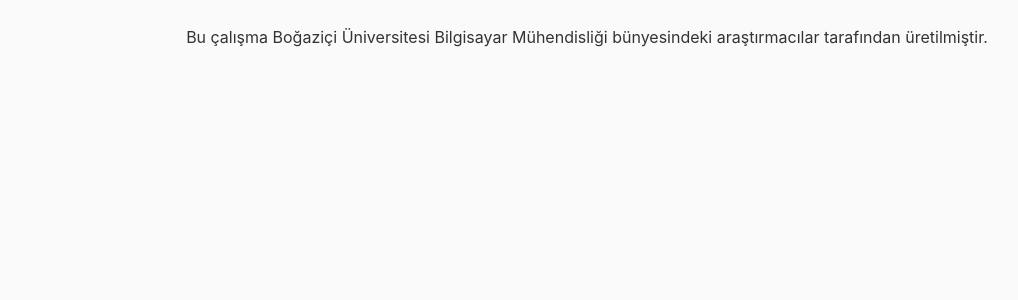
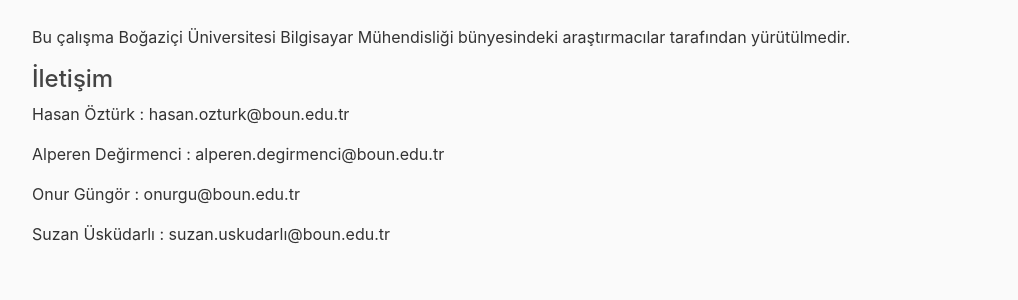
Before and after one commit to derlem/kanarya, a Django app: page /game/about/ in a window 1280 px wide. Shown: the part 56-356 px from the top of the page, without its empty margins (53-1071 px from the left). Run offline with Django 3.2, Linux system fonts and the light colour scheme; parts of the project's set-up code (start-up, migrations or seed data) failed here and were passed over; some libraries are stand-ins or nearby versions.

Commit message:
Add contact info into the about page

```diff
--- a/game_project/game/templates/game/about.html
+++ b/game_project/game/templates/game/about.html
@@ -1,9 +1,16 @@
 {% extends 'game/base.html' %}
 {% block content %}
 
-	<div align="center">
+	<div class="container">
 
-		<p>Bu çalışma Boğaziçi Üniversitesi Bilgisayar Mühendisliği bünyesindeki araştırmacılar tarafından üretilmiştir.</p>
+		<p>Bu çalışma Boğaziçi Üniversitesi Bilgisayar Mühendisliği bünyesindeki araştırmacılar tarafından yürütülmedir.</p>
+
+		<h4>İletişim</h4>
+
+		<p>Hasan Öztürk : hasan.ozturk@boun.edu.tr</p>
+		<p>Alperen Değirmenci : alperen.degirmenci@boun.edu.tr</p>
+		<p>Onur Güngör : onurgu@boun.edu.tr</p>
+		<p>Suzan Üsküdarlı : suzan.uskudarlı@boun.edu.tr</p>
 
 	</div>
 
```
